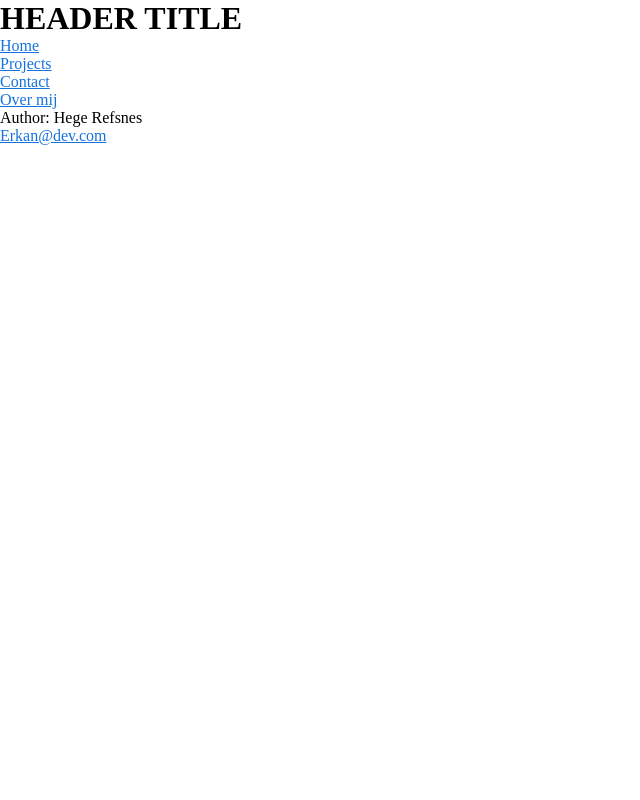
After one commit to ErkanDevWindesheim/Portfolio, a PHP site: template views/layouts/header.view.php in a window 1280 px wide. The commit adds this page. Shown: the whole page, without its empty margins (0-640 px from the left). Run offline with PHP 8.4, Linux system fonts and the light colour scheme; the template is opened without the code that fills it, so the values that code supplies are empty.

Commit message:
+ some style and responiveness voorbereiding + route changes + Controller/route redirect and meegevende title naar pagina toe.

```diff
--- a/controllers/OverMijController.php
+++ b/controllers/OverMijController.php
@@ -2,6 +2,8 @@
 
 class OverMijController {
     public function index(): void {
+        $title = "Over Mij";
 
+        include(__DIR__ . "/../views/index.view.php");
     }
 }
--- a/controllers/contactController.php
+++ b/controllers/contactController.php
@@ -2,6 +2,9 @@
 
 class ContactController {
     public function index(): void {
+        $title = "Contact";
 
+
+        include(__DIR__ . "/../views/index.view.php");
     }
 }
--- a/controllers/projectController.php
+++ b/controllers/projectController.php
@@ -2,6 +2,8 @@
 
 class ProjectController {
     public function index(): void {
+        $title = "Project";
 
+        include(__DIR__ . "/../views/index.view.php");
     }
 }
--- /dev/null
+++ b/views/css/style.css
@@ -0,0 +1,21 @@
+/* responiveness import media queries */
+@import "/views/css/responsive.css";
+
+* {
+    box-sizing: border-box;
+    margin: 0;
+    padding: 0;
+}
+
+body {
+    /* vind een font past bij je! */
+    /* font-family: "Helvetica", Sans-Serif; */
+    /* background image? */
+    /* background-image: url("../images/background-image.jpeg"); */
+    width: 100vw;
+    height: 100vh;
+}
+
+a {
+    color: #1573df;
+}
--- /dev/null
+++ b/views/layouts/content.view.php
@@ -0,0 +1 @@
+<?php echo $content;
--- /dev/null
+++ b/views/layouts/footer.view.php
@@ -0,0 +1,5 @@
+</body>
+<footer>
+    <p>Author: Hege Refsnes</p>
+    <p><a href="mailto:Erkan@dev.com">Erkan@dev.com</a></p>
+</footer>
--- /dev/null
+++ b/views/layouts/head.view.php
@@ -0,0 +1,9 @@
+<!DOCTYPE html>
+<html lang="en">
+<head>
+    <meta charset="UTF-8">
+    <meta name="viewport" content="width=device-width, initial-scale=1.0">
+    <link rel="stylesheet" href="/views/css/style.css">
+    <title><?php echo $title ?></title>
+</head>
+<body>
--- /dev/null
+++ b/views/layouts/header.view.php
@@ -0,0 +1,12 @@
+<!-- ADD HEADER PHP VARAIBLE -->
+<header>
+    <h1>HEADER TITLE</h1>
+    <nav>
+        <ul>
+            <li><a href="/home">Home</a>
+            <li><a href="/project">Projects</a>
+            <li><a href="/contact">Contact</a>
+            <li><a href="/overmij">Over mij</a>
+        </ul>
+    </nav>
+</header>
```
Also changed, not shown: controllers/homeController.php (+9 -0 lines), index.php (+10 -12 lines), views/css/responsive.css (added, +14 -0 lines), views/index.view.php (+6 -13 lines).
